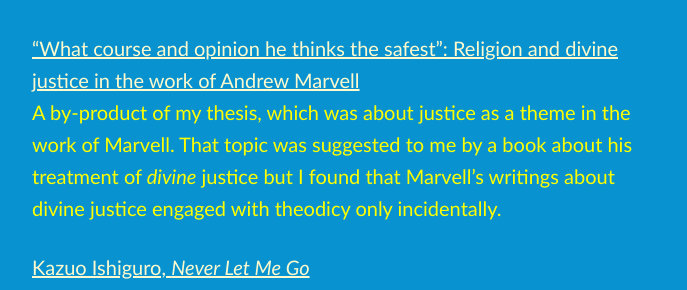
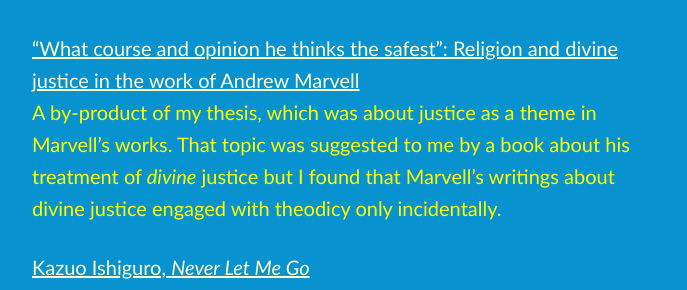
Before and after one commit to artkavanagh/github.io, a Jekyll site: the page index.html, which Jekyll copies as it is, in a window 1280 px wide and 900 px high, scrolled down 3498 px. Shown: the part 160-450 px from the top of the window, without its empty margins (292-979 px from the left). Built offline with Jekyll 4.4.1, drawn with Linux system fonts in a browser that asks for light colours.

Commit message:
Update index.html

```diff
--- a/index.html
+++ b/index.html
@@ -72,7 +72,7 @@
 <p>This section is for links to my writing about other writing — in particular fiction, poetry and (conceivably, eventually) drama. At the moment, I’m for the most part alternating between two projects. The first is to turn my doctoral thesis (“Andrew Marvell’s ambivalence about justice”) into something more widely accessible; the second to examine how some authors have been able to maintain interest in the same or connected characters over a series of crime fiction novels.</p>
 
 <p><a href="https://www.artkavanagh.ie/religion-theodicy.html">“What course and opinion he thinks the safest”: Religion and divine justice in the work of Andrew Marvell</a><br>
-A by-product of my thesis, which was about justice as a theme in the work of Marvell. That topic was suggested to me by a book about his treatment of <em>divine</em> justice but I found that Marvell’s writings about divine justice engaged with theodicy only incidentally.</p>
+A by-product of my thesis, which was about justice as a theme in Marvell’s works. That topic was suggested to me by a book about his treatment of <em>divine</em> justice but I found that Marvell’s writings about divine justice engaged with theodicy only incidentally.</p>
 
 <p><a href="https://www.artkavanagh.ie/ishiguro-never-let-me-go.html">Kazuo Ishiguro, <cite>Never Let Me Go</cite></a><br>
 Restrained and understated it may be. but when you look closely Kazuo Ishiguro’s sixth novel is a horror story.</p>
```
